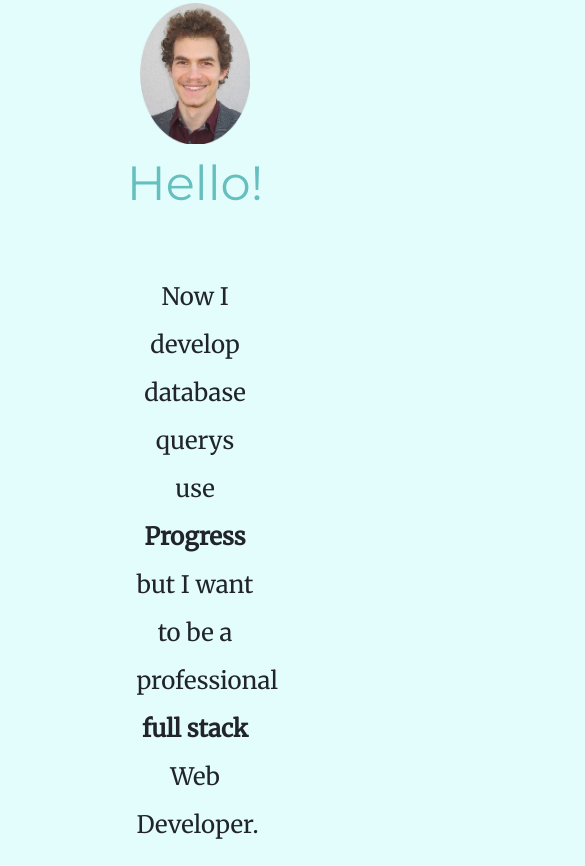
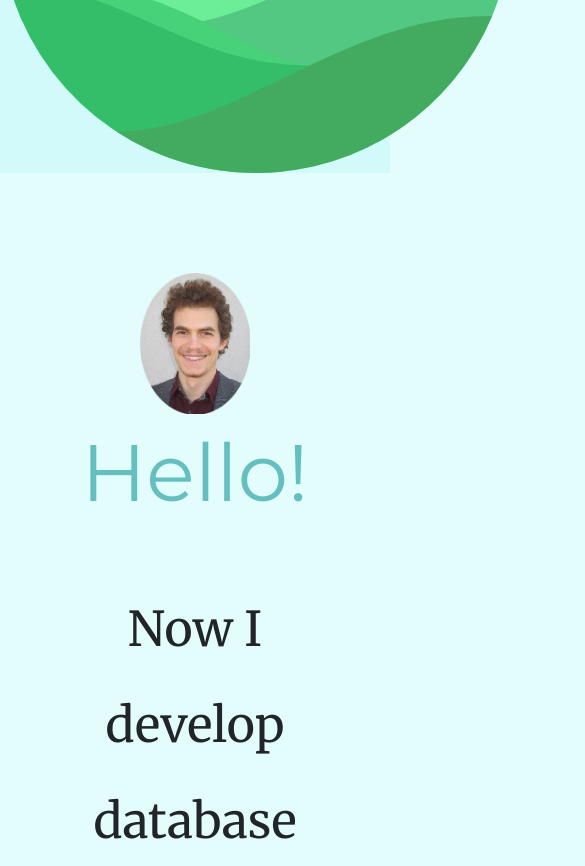
Before and after one commit to szekelyg/CV_V2, a plain HTML site: page index.html in a window 390 px wide. Shown: the part 938-1804 px from the top of the page, 585 px wide, since content can reach past the window. Drawn offline with nearby package versions, Linux system fonts and the light colour scheme.

Commit message:
bigger font size

```diff
--- a/css/styles.css
+++ b/css/styles.css
@@ -177,12 +177,21 @@ footer a:hover{
         .row h3{
                 text-align: center;
                 margin: 30px auto;
+                font-size: 3.5em;
         }
         p{
-                font-size: 1.5em;
+                font-size: 3em;
         }
         li{
-                font-size: 1.5em;
+                font-size: 3em;
         }
 
+        h2{
+                font-size: 5em
+        }
+
+        .profile p{
+                width: 70%
+         }
+
 }
```
